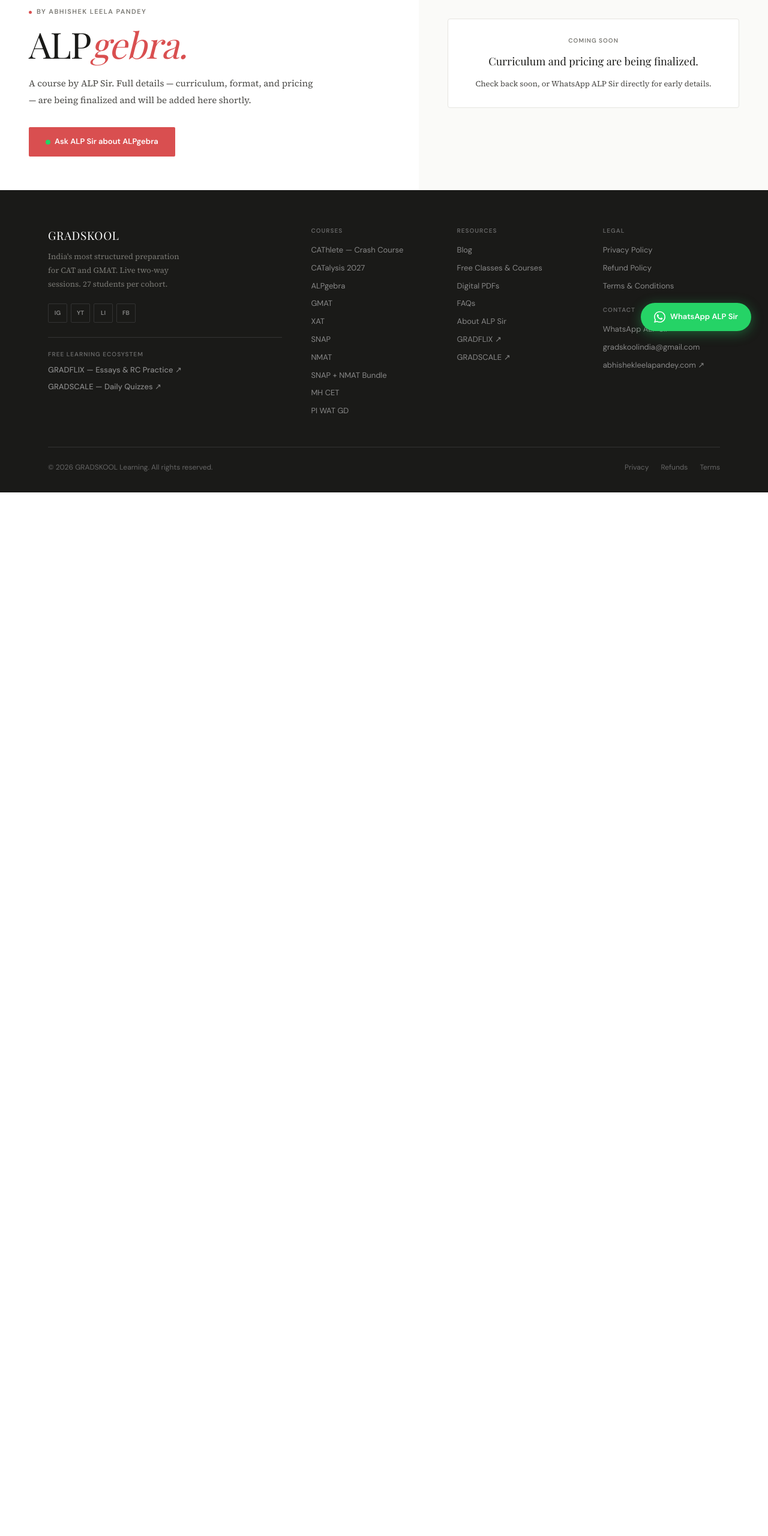
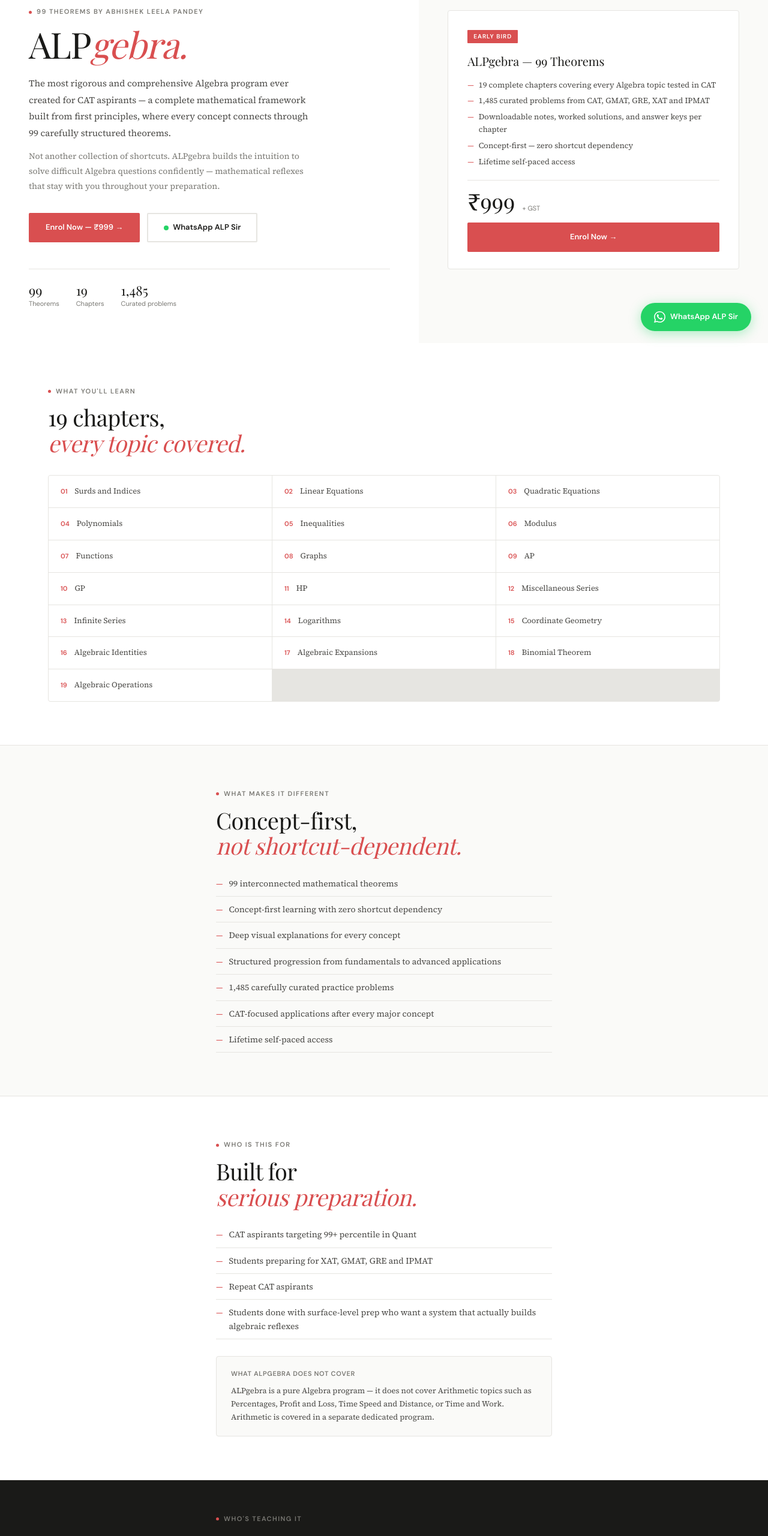
Before and after one commit to gradskooltech-pixel/GRADSKOOL, a Next.js app in the folder frontend/: page /courses/cat/alpgebra in a window 1280 px wide. Shown: the part 220-2781 px from the top of the page at 60% size. Before the commit the page ends 1041 px from the top, so only its background shows below. Built offline with nearby package versions, Linux system fonts and the light colour scheme; a web font is replaced by a local one.

Commit message:
improved design

```diff
--- a/frontend/src/pages/courses/cat/alpgebra.jsx
+++ b/frontend/src/pages/courses/cat/alpgebra.jsx
@@ -2,12 +2,11 @@
  * GRADSKOOL — ALPgebra
  * Route: /courses/cat/alpgebra
  *
- * DELIBERATELY a placeholder — no real curriculum, pricing, or format
- * details exist yet for this course. Restructured to match CATalysis's
- * visual layout (light 2-column hero) for consistency with the other
- * CAT pages, but the right-hand slot stays a "coming soon" notice
- * rather than fabricated pricing/features that would need ripping out
- * and replacing once real details (image/copy) are shared.
+ * 99 Theorems by Abhishek Leela Pandey — a self-paced, concept-first
+ * Algebra program. Rebuilt with real content (replacing the earlier
+ * placeholder) matching CATalysis's structure and visual style: light
+ * 2-column hero with a pricing card on the right, for consistency
+ * across every CAT page.
  */
 import Head from 'next/head'
 import Link from 'next/link'
@@ -15,13 +14,42 @@
 import CatTabs from '../../../components/courses/CatTabs'
 
 const R = { color: 'var(--red)' }
+const PRICE = 999
+
+function fmtPrice(n) {
+  return `₹${Number(n).toLocaleString('en-IN')}`
+}
+
+const CHAPTERS = [
+  'Surds and Indices', 'Linear Equations', 'Quadratic Equations', 'Polynomials',
+  'Inequalities', 'Modulus', 'Functions', 'Graphs', 'AP', 'GP', 'HP',
+  'Miscellaneous Series', 'Infinite Series', 'Logarithms', 'Coordinate Geometry',
+  'Algebraic Identities', 'Algebraic Expansions', 'Binomial Theorem', 'Algebraic Operations',
+]
+
+const DIFFERENTIATORS = [
+  '99 interconnected mathematical theorems',
+  'Concept-first learning with zero shortcut dependency',
+  'Deep visual explanations for every concept',
+  'Structured progression from fundamentals to advanced applications',
+  '1,485 carefully curated practice problems',
+  'CAT-focused applications after every major concept',
+  'Lifetime self-paced access',
+]
+
+const FOR_WHOM = [
+  'CAT aspirants targeting 99+ percentile in Quant',
+  'Students preparing for XAT, GMAT, GRE and IPMAT',
+  'Repeat CAT aspirants',
+  'Students done with surface-level prep who want a system that actually builds algebraic reflexes',
+]
 
 export default function AlpgebraPage() {
   return (
     <>
       <Head>
-        <title>ALPgebra — by Abhishek Leela Pandey — GRADSKOOL</title>
-        <meta name="description" content="ALPgebra — a course by Abhishek Leela Pandey. Details coming soon." />
+        <title>{`ALPgebra — 99 Theorems by Abhishek Leela Pandey | ${fmtPrice(PRICE)} Early Bird — GRADSKOOL`}</title>
+        <meta name="description" content={`ALPgebra — the most rigorous Algebra program built for CAT aspirants. 99 interconnected theorems, 19 chapters, 1,485 curated problems. Early bird ${fmtPrice(PRICE)}.`} />
       </Head>
 
       <CatTabs active="alpgebra" />
@@ -32,28 +60,127 @@
         <style>{S}</style>
         <div style={{ padding:'72px 48px 56px' }}>
           <Link href="/courses/cat" style={{ fontFamily:'var(--font-sans)', fontSize:13, color:'var(--g500)', textDecoration:'none' }}>← Back to CAT</Link>
-          <div className="eyebrow" style={{ marginTop:20, marginBottom:14 }}><span className="dot" />By Abhishek Leela Pandey</div>
+          <div className="eyebrow" style={{ marginTop:20, marginBottom:14 }}><span className="dot" />99 Theorems by Abhishek Leela Pandey</div>
           <h1 className="d-xl" style={{ marginBottom:20, maxWidth:520 }}>ALP<em style={R}>gebra.</em></h1>
-          <p style={{ fontFamily:'var(--font-body)', fontSize:15, color:'var(--g700)', lineHeight:1.85, maxWidth:480, marginBottom:32 }}>
-            A course by ALP Sir. Full details — curriculum, format, and pricing — are being finalized and will be added here shortly.
+          <p style={{ fontFamily:'var(--font-body)', fontSize:15, color:'var(--g700)', lineHeight:1.85, maxWidth:480, marginBottom:12 }}>
+            The most rigorous and comprehensive Algebra program ever created for CAT aspirants — a complete mathematical framework built from first principles, where every concept connects through 99 carefully structured theorems.
+          </p>
+          <p style={{ fontFamily:'var(--font-body)', fontSize:14, color:'var(--g500)', lineHeight:1.8, maxWidth:480, marginBottom:32 }}>
+            Not another collection of shortcuts. ALPgebra builds the intuition to solve difficult Algebra questions confidently — mathematical reflexes that stay with you throughout your preparation.
           </p>
           <div style={{ display:'flex', gap:12, flexWrap:'wrap' }}>
-            <a href="https://wa.me/917838737388?text=Hi%20ALP%20Sir%2C%20I%27d%20like%20to%20know%20more%20about%20ALPgebra"
-              target="_blank" rel="noopener noreferrer" className="btn btn-red">
-              <span className="wa-dot" />Ask ALP Sir about ALPgebra
+            <Link href="/checkout?course=alpgebra&plan=alpgebra" className="btn btn-red">Enrol Now — {fmtPrice(PRICE)} →</Link>
+            <a href="https://wa.me/917838737388?text=Hi%20ALP%20Sir%2C%20I%20want%20to%20know%20more%20about%20ALPgebra"
+              target="_blank" rel="noopener noreferrer" className="btn btn-wa">
+              <span className="wa-dot" />WhatsApp ALP Sir
             </a>
+          </div>
+          <div style={{ display:'flex', gap:28, marginTop:44, paddingTop:24, borderTop:'var(--border)', flexWrap:'wrap' }}>
+            {[['99','Theorems'],['19','Chapters'],['1,485','Curated problems']].map(([v,l]) => (
+              <div key={l}>
+                <div style={{ fontFamily:'var(--font-serif)', fontSize:22, color:'var(--black)', lineHeight:1 }}>{v}</div>
+                <div style={{ fontFamily:'var(--font-sans)', fontSize:11, color:'var(--g500)', marginTop:3 }}>{l}</div>
+              </div>
+            ))}
           </div>
         </div>
 
         <div style={{ background:'var(--off)', display:'flex', flexDirection:'column', justifyContent:'center', padding:'40px 48px' }}>
-          <div style={{ background:'#fff', border:'var(--border)', borderRadius:4, padding:'28px 32px', textAlign:'center' }}>
-            <div style={{ fontFamily:'var(--font-sans)', fontSize:10, fontWeight:700, letterSpacing:'.1em', textTransform:'uppercase', color:'var(--g500)', marginBottom:14 }}>Coming Soon</div>
-            <div style={{ fontFamily:'var(--font-serif)', fontSize:18, color:'var(--black)', lineHeight:1.4, marginBottom:14 }}>Curriculum and pricing are being finalized.</div>
-            <p style={{ fontFamily:'var(--font-body)', fontSize:13, color:'var(--g700)', lineHeight:1.7 }}>Check back soon, or WhatsApp ALP Sir directly for early details.</p>
+          <div style={{ background:'#fff', border:'var(--border)', borderRadius:4, padding:'28px 32px' }}>
+            <div style={{ fontFamily:'var(--font-sans)', fontSize:10, fontWeight:700, letterSpacing:'.1em', textTransform:'uppercase', background:'var(--red)', color:'#fff', padding:'3px 10px', borderRadius:1, display:'inline-block', marginBottom:14 }}>Early Bird</div>
+            <div style={{ fontFamily:'var(--font-serif)', fontSize:20, color:'var(--black)', marginBottom:14 }}>ALPgebra — 99 Theorems</div>
+            {['19 complete chapters covering every Algebra topic tested in CAT', '1,485 curated problems from CAT, GMAT, GRE, XAT and IPMAT', 'Downloadable notes, worked solutions, and answer keys per chapter', 'Concept-first — zero shortcut dependency', 'Lifetime self-paced access'].map(item => (
+              <div key={item} style={{ fontFamily:'var(--font-body)', fontSize:13, color:'var(--g700)', marginBottom:6, display:'flex', gap:8 }}>
+                <span style={R}>—</span><span>{item}</span>
+              </div>
+            ))}
+            <div style={{ marginTop:20, display:'flex', alignItems:'baseline', gap:12, borderTop:'var(--border)', paddingTop:16 }}>
+              <div style={{ fontFamily:'var(--font-serif)', fontSize:38, color:'var(--black)', lineHeight:1 }}>{fmtPrice(PRICE)}</div>
+              <div style={{ fontFamily:'var(--font-sans)', fontSize:11, color:'var(--g500)' }}>+ GST</div>
+            </div>
+            <Link href="/checkout?course=alpgebra&plan=alpgebra" className="btn btn-red" style={{ marginTop:14, width:'100%', justifyContent:'center' }}>Enrol Now →</Link>
           </div>
         </div>
       </section>
-      <WaFloat msg="Hi ALP Sir, I'd like to know more about ALPgebra" />
+
+      {/* chapters */}
+      <section className="section">
+        <div className="container">
+          <div style={{ marginBottom:32 }}>
+            <div className="eyebrow" style={{ marginBottom:14 }}><span className="dot" />What you'll learn</div>
+            <h2 className="d-lg">19 chapters,<br /><em style={R}>every topic covered.</em></h2>
+          </div>
+          <div style={{ display:'grid', gridTemplateColumns:'repeat(3,1fr)', gap:1, background:'var(--g200)', border:'var(--border)', borderRadius:4, overflow:'hidden' }} className="chap-grid-3">
+            <style>{`@media(max-width:800px){.chap-grid-3{grid-template-columns:1fr!important}}`}</style>
+            {CHAPTERS.map((c, i) => (
+              <div key={c} style={{ background:'#fff', padding:'16px 20px', display:'flex', gap:12, alignItems:'baseline' }}>
+                <span style={{ fontFamily:'var(--font-sans)', fontSize:11, color:'var(--red)', fontWeight:600, flexShrink:0 }}>{String(i+1).padStart(2,'0')}</span>
+                <span style={{ fontFamily:'var(--font-body)', fontSize:13, color:'var(--g700)' }}>{c}</span>
+              </div>
+            ))}
+          </div>
+        </div>
+      </section>
+
+      {/* what makes it different */}
+      <section style={{ padding:'72px 0', borderBottom:'var(--border)', background:'var(--off)' }}>
+        <div className="container" style={{ maxWidth:640 }}>
+          <div className="eyebrow" style={{ marginBottom:14 }}><span className="dot" />What makes it different</div>
+          <h2 className="d-lg" style={{ marginBottom:20 }}>Concept-first,<br /><em style={R}>not shortcut-dependent.</em></h2>
+          {DIFFERENTIATORS.map(item => (
+            <div key={item} style={{ fontFamily:'var(--font-body)', fontSize:14, color:'var(--g700)', padding:'10px 0', borderBottom:'var(--border)', display:'flex', gap:10, lineHeight:1.6 }}>
+              <span style={R}>—</span><span>{item}</span>
+            </div>
+          ))}
+        </div>
+      </section>
+
+      {/* who it's for */}
+      <section className="section">
+        <div className="container" style={{ maxWidth:640 }}>
+          <div className="eyebrow" style={{ marginBottom:14 }}><span className="dot" />Who is this for</div>
+          <h2 className="d-lg" style={{ marginBottom:20 }}>Built for<br /><em style={R}>serious preparation.</em></h2>
+          {FOR_WHOM.map(item => (
+            <div key={item} style={{ fontFamily:'var(--font-body)', fontSize:14, color:'var(--g700)', padding:'10px 0', borderBottom:'var(--border)', display:'flex', gap:10, lineHeight:1.6 }}>
+              <span style={R}>—</span><span>{item}</span>
+            </div>
+          ))}
+          <div style={{ marginTop:28, padding:'20px 24px', background:'var(--off)', border:'var(--border)', borderRadius:4 }}>
+            <div style={{ fontFamily:'var(--font-sans)', fontSize:11, fontWeight:700, letterSpacing:'.06em', textTransform:'uppercase', color:'var(--g500)', marginBottom:8 }}>What ALPgebra does not cover</div>
+            <p style={{ fontFamily:'var(--font-body)', fontSize:13, color:'var(--g700)', lineHeight:1.7 }}>
+              ALPgebra is a pure Algebra program — it does not cover Arithmetic topics such as Percentages, Profit and Loss, Time Speed and Distance, or Time and Work. Arithmetic is covered in a separate dedicated program.
+            </p>
+          </div>
+        </div>
+      </section>
+
+      {/* about ALP sir */}
+      <section style={{ padding:'56px 0', borderBottom:'var(--border)', background:'var(--black)' }}>
+        <div className="container" style={{ maxWidth:640 }}>
+          <div className="eyebrow" style={{ marginBottom:14, color:'var(--g500)' }}><span className="dot" />Who's teaching it</div>
+          <h2 style={{ fontFamily:'var(--font-serif)', fontSize:'clamp(22px,3vw,30px)', color:'#fff', marginBottom:16, lineHeight:1.3 }}>Abhishek Leela Pandey</h2>
+          <p style={{ fontFamily:'var(--font-body)', fontSize:14, color:'var(--g500)', lineHeight:1.8 }}>
+            99.93 percentile in CAT. 770 on the GMAT Focus Edition. Founder of GRADSKOOL. Years spent watching students lose marks not because they lacked effort, but because they lacked a system — ALPgebra is that system.
+          </p>
+        </div>
+      </section>
+
+      {/* final CTA */}
+      <section style={{ padding:'72px 0', textAlign:'center' }}>
+        <div className="container">
+          <h2 style={{ fontFamily:'var(--font-serif)', fontSize:'clamp(26px,4vw,44px)', fontWeight:400, color:'var(--black)', marginBottom:14 }}>
+            Predict. Practice. <em style={R}>Perfect.</em>
+          </h2>
+          <div style={{ display:'flex', gap:12, justifyContent:'center', flexWrap:'wrap', marginTop:24 }}>
+            <Link href="/checkout?course=alpgebra&plan=alpgebra" className="btn btn-red">Enrol Now — {fmtPrice(PRICE)} →</Link>
+            <a href="https://wa.me/917838737388?text=Hi%20ALP%20Sir%2C%20I%20want%20to%20know%20more%20about%20ALPgebra" target="_blank" rel="noopener noreferrer" className="btn btn-wa">
+              <span className="wa-dot" />WhatsApp ALP Sir
+            </a>
+          </div>
+        </div>
+      </section>
+
+      <WaFloat msg="Hi ALP Sir, I want to know more about ALPgebra" />
     </>
   )
 }
```
Also changed, not shown: frontend/src/pages/courses/cat/cathlete.jsx (+4 -4 lines), frontend/src/pages/courses/nmat-snap.jsx (+10 -10 lines), frontend/src/pages/courses/nmat.jsx (+6 -6 lines), frontend/src/pages/courses/snap.jsx (+6 -6 lines).
